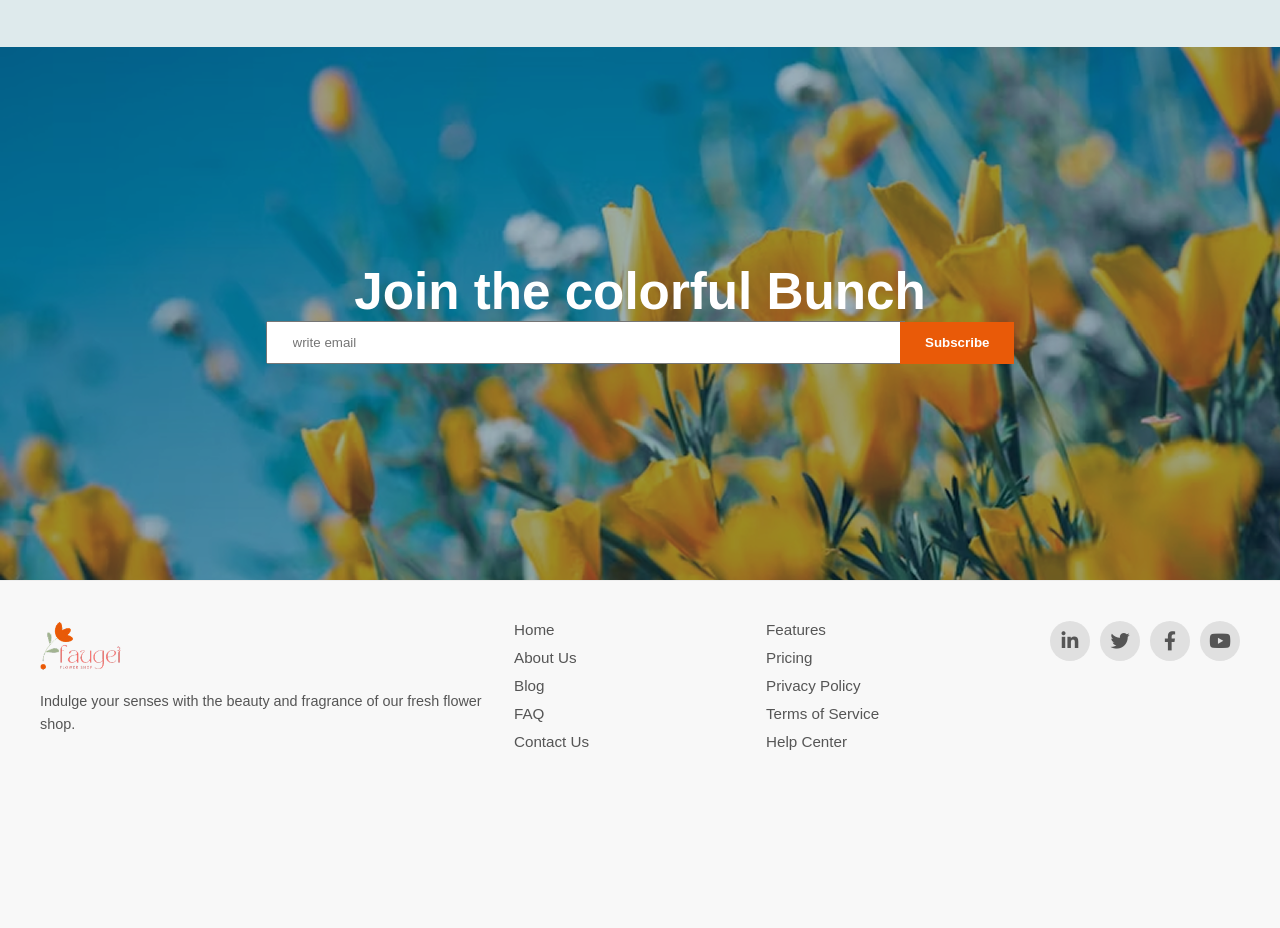
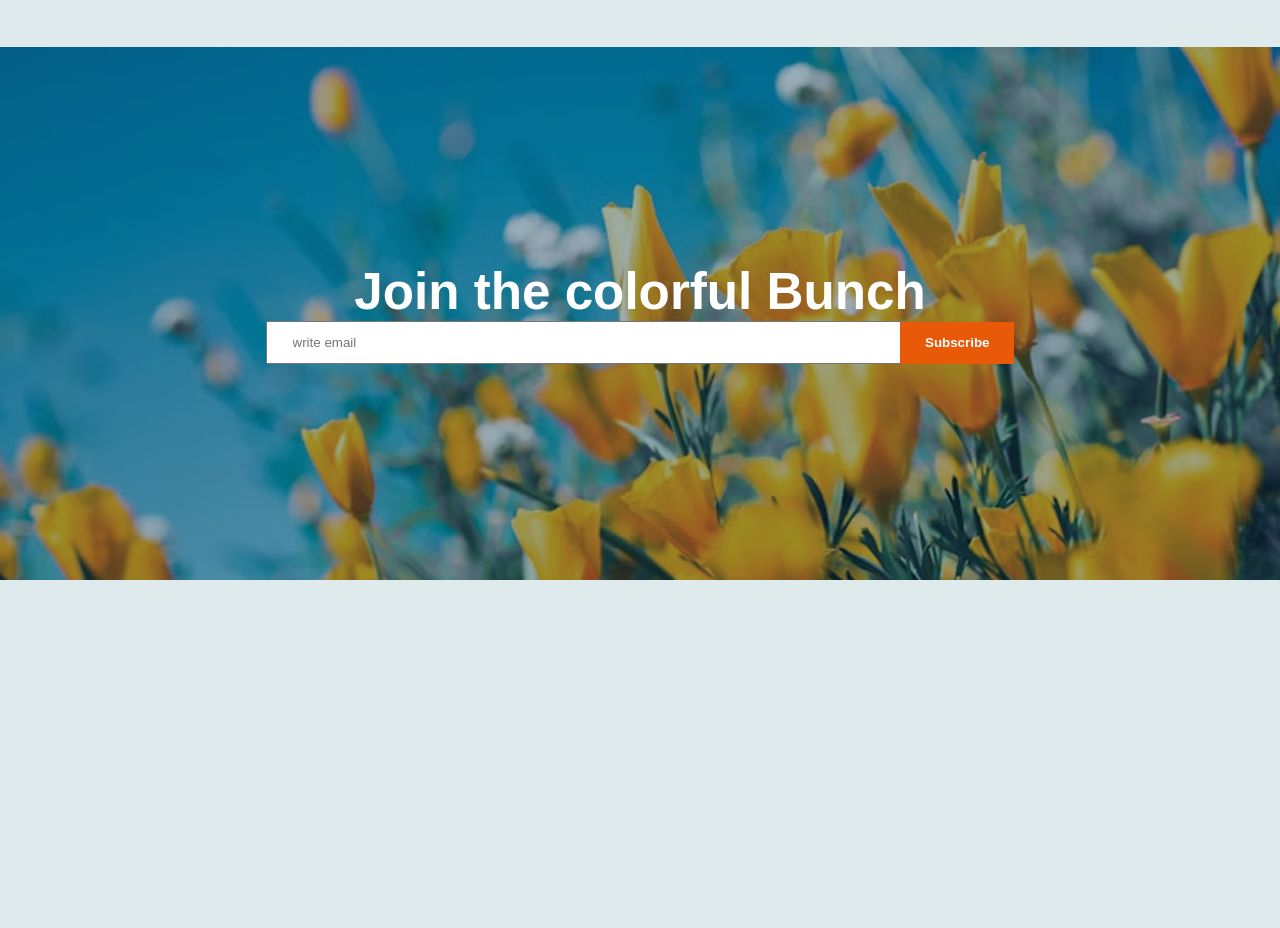
Before and after one commit to rifatara04/Flower-Shop, a plain HTML site: page index.html in a window 1280 px wide. Shown: the part 3290-4218 px from the top of the page. After the commit the page ends 3870 px from the top, so only its background shows below. Drawn offline with Linux system fonts and the light colour scheme.

Commit message:
some edits

```diff
--- a/index.html
+++ b/index.html
@@ -198,39 +198,5 @@
 
 <!-- Footer Section -->
 
-    <footer class="footer-section">
-        <div class="footer-container">
-            <div class="footer-left">
-                <div class="logo">
-                    <img src="assets/logo.png" alt="Taugei Logo">
-                    </div>
-                <p>Indulge your senses with the beauty and fragrance of our fresh flower shop.</p>
-            </div>
-            <div class="footer-middle">
-                <ul>
-                    <li><a href="#">Home</a></li>
-                    <li><a href="#">About Us</a></li>
-                    <li><a href="#">Blog</a></li>
-                    <li><a href="#">FAQ</a></li>
-                    <li><a href="#">Contact Us</a></li>
-                </ul>
-            </div>
-            <div class="footer-right">
-                <ul>
-                    <li><a href="#">Features</a></li>
-                    <li><a href="#">Pricing</a></li>
-                    <li><a href="#">Privacy Policy</a></li>
-                    <li><a href="#">Terms of Service</a></li>
-                    <li><a href="#">Help Center</a></li>
-                </ul>
-            </div>
-            <div class="footer-social">
-                <a href="#" class="social-icon"><i class="fab fa-linkedin-in"></i></a>
-                <a href="#" class="social-icon"><i class="fab fa-twitter"></i></a>
-                <a href="#" class="social-icon"><i class="fab fa-facebook-f"></i></a>
-                <a href="#" class="social-icon"><i class="fab fa-youtube"></i></a>
-            </div>
-        </div>
-    </footer>
 </body>
 </html>
--- a/style.css
+++ b/style.css
@@ -607,93 +607,3 @@ input{
 
 
 /* Footer Section Styles */
-.footer-section {
-    background-color: #f8f8f8; /* Light gray background */
-    padding: 40px 20px;
-    border-top: 1px solid #eee;
-    height: 348px;
-}
-
-.footer-container {
-    display: flex;
-    flex-wrap: wrap; /* Allows items to wrap on smaller screens */
-    justify-content: space-around;
-    max-width: 1200px;
-    margin: 0 auto;
-    gap: 30px; /* Space between columns */
-}
-
-.footer-left {
-    flex: 2; /* Takes more space */
-    min-width: 250px;
-}
-
-.footer-left .logo img {
-    height: 50px; /* Adjust logo size */
-    margin-bottom: 15px;
-}
-
-.footer-left p {
-    font-size: 0.9em;
-    line-height: 1.6;
-    color: #555;
-}
-
-.footer-middle,
-.footer-right {
-    flex: 1; /* Takes equal space */
-    min-width: 150px;
-}
-
-.footer-middle ul,
-.footer-right ul {
-    list-style: none;
-    padding: 0;
-    margin: 0;
-}
-
-.footer-middle ul li,
-.footer-right ul li {
-    margin-bottom: 10px;
-}
-
-.footer-middle ul li a,
-.footer-right ul li a {
-    text-decoration: none;
-    color: #555;
-    font-size: 0.95em;
-    transition: color 0.3s ease;
-}
-
-.footer-middle ul li a:hover,
-.footer-right ul li a:hover {
-    color: #ff8c00; /* Orange hover color */
-}
-
-.footer-social {
-    flex: 1;
-    min-width: 150px;
-    display: flex;
-    justify-content: flex-end; /* Align social icons to the right within their flex container */
-    align-items: flex-start; /* Align to the top of the container */
-    gap: 10px;
-}
-
-.social-icon {
-    display: inline-flex;
-    justify-content: center;
-    align-items: center;
-    width: 40px;
-    height: 40px;
-    border-radius: 50%;
-    background-color: #e0e0e0; /* Light gray background for icons */
-    color: #555;
-    font-size: 1.2em;
-    text-decoration: none;
-    transition: background-color 0.3s ease, color 0.3s ease;
-}
-
-.social-icon:hover {
-    background-color: #ff8c00; /* Orange on hover */
-    color: white;
-}
```
